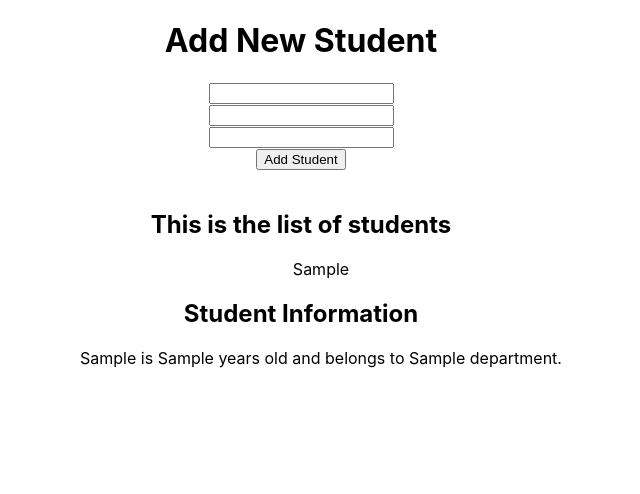
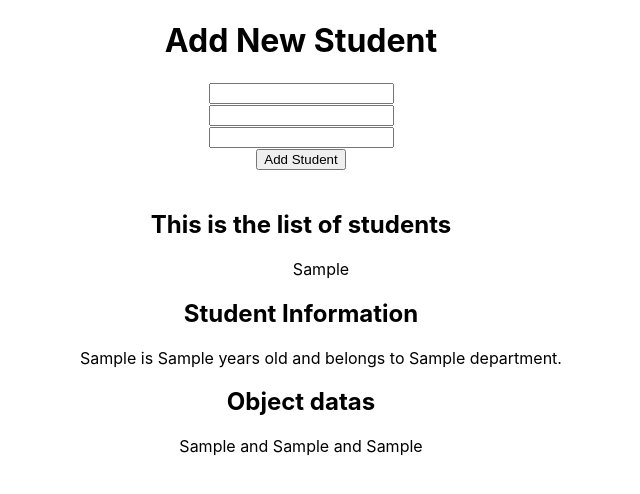
Before and after one commit to vijayadithya831/personal, a React (Create React App) app in the folder Full Stack/React/learn-react/: page / in a window 1280 px wide. Both pictures are taken after typing "Sample", "Sample", "Sample" into the empty fields and a click on the button "Add Student". Shown: the top 494 px of the page, without its empty margins (339-979 px from the left). Built offline with nearby package versions, Linux system fonts and the light colour scheme.

Commit message:
files updated

```diff
--- a/Full Stack/React/learn-react/src/Components/StudentAddTask.js
+++ b/Full Stack/React/learn-react/src/Components/StudentAddTask.js
@@ -8,12 +8,17 @@ function StudentAddTask() {
     const [studentNames, setStudentNames] = useState([]);
     const [studentAges, setStudentAges] = useState([]);
     const [studentDepts, setStudentDepts] = useState([]);
+    const [studentObject, setStudentObject] = useState([])
     const [showStudentInfo, setShowStudentInfo] = useState(false);
     function addStudent() {
         if(nameInput && ageInput && deptInput){
             setStudentNames((prevState)=>[...prevState, nameInput]);
             setStudentAges((prevState)=>[...prevState, ageInput]);
             setStudentDepts((prevState)=>[...prevState, deptInput]);
+            setStudentObject((prevState)=>{
+                const temp = {name:nameInput,age:ageInput,dept:deptInput}
+                return [...prevState, temp]
+            })
             console.log();
             setNameInput("");
             setAgeInput("");
@@ -29,7 +34,7 @@ function StudentAddTask() {
             <input type='text' value={ageInput} onChange={(e)=>{setAgeInput(e.target.value)}}/><br/>
             <input type='text' value={deptInput} onChange={(e)=>{setDeptInput(e.target.value)}}/><br/>
             <button onClick={addStudent}>Add Student</button><br/><br/>
-            {showStudentInfo && <StudentViewTask studentNames={studentNames} studentAges={studentAges} studentDepts={studentDepts}/>}
+            {showStudentInfo && <StudentViewTask studentNames={studentNames} studentAges={studentAges} studentDepts={studentDepts} studentObject={studentObject}/>}
         </>
     );
 }
--- a/Full Stack/React/learn-react/src/Components/StudentViewTask.js
+++ b/Full Stack/React/learn-react/src/Components/StudentViewTask.js
@@ -4,6 +4,7 @@ function StudentViewTask(props) {
     const studentNames = props.studentNames || [];
     const studentAges = props.studentAges || [];
     const studentDepts = props.studentDepts || [];
+    const studentObject = props.studentObject || [];
     return(
         <>
             <h2>This is the list of students</h2>
@@ -17,6 +18,10 @@ function StudentViewTask(props) {
                 </li>
                 )}
             </ul>
+            <h2>Object datas</h2>
+            {
+                studentObject.map((student,index)=><p key={index}>{student.name} and {student.age} and {student.dept}</p>)
+            }
         </>
     );
 }
```
